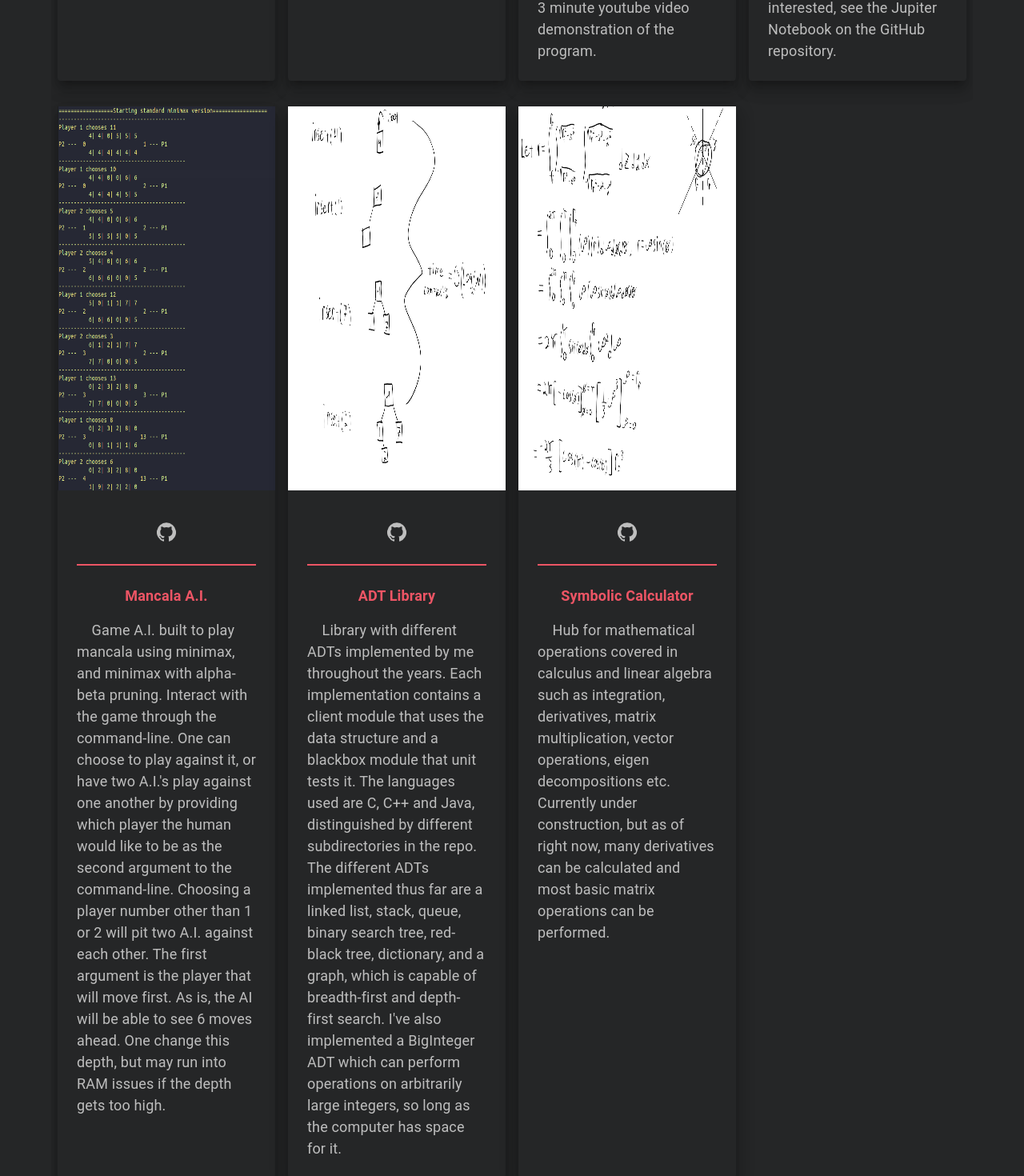
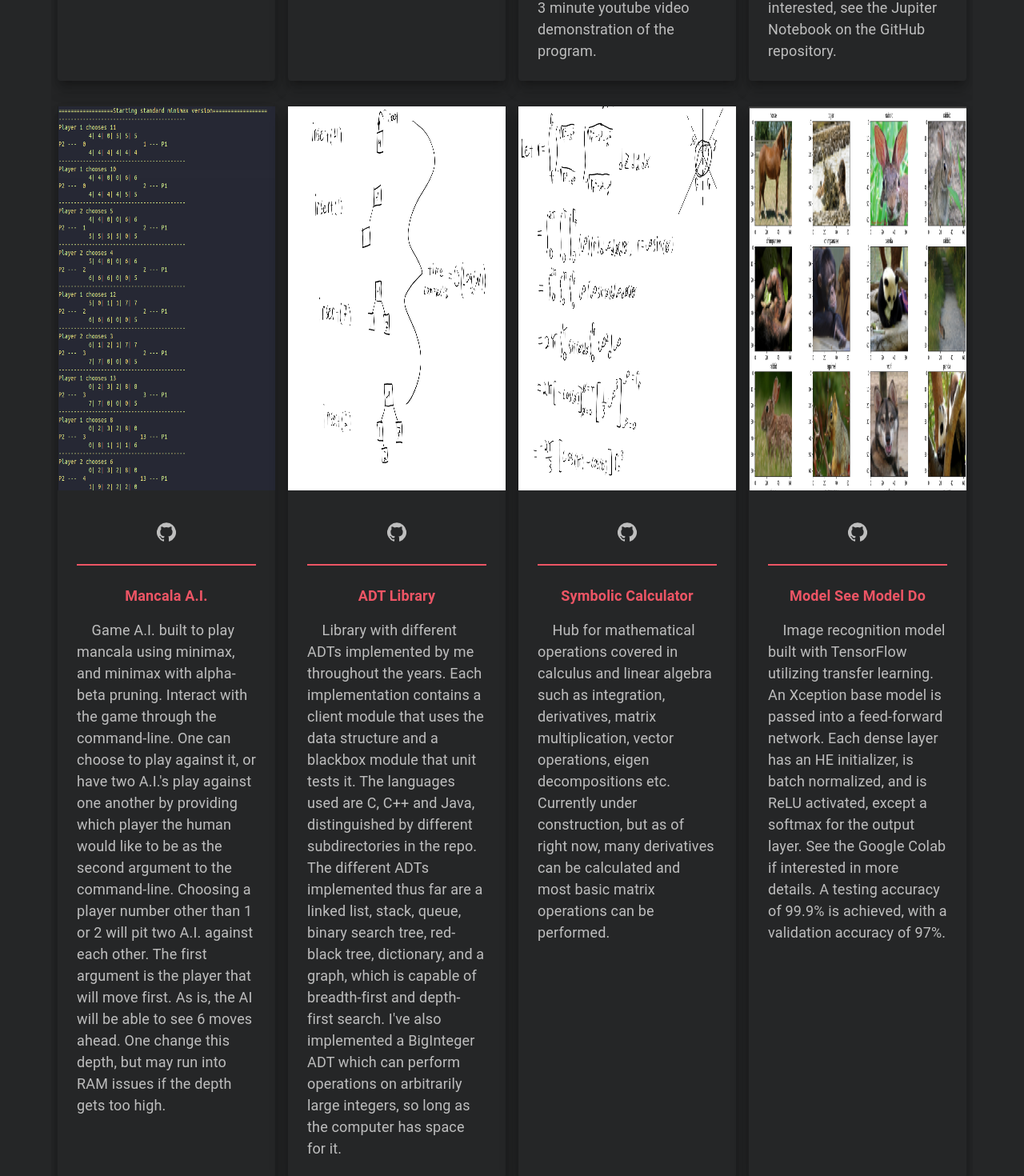
Before and after one commit to Donovanphenry/Donovanphenry, a React (Create React App) app: page /#/JobPortfolio in a window 1280 px wide. Shown: the part 2200-3670 px from the top of the page at 80% size. Built offline with nearby package versions, Linux system fonts and the light colour scheme.

Commit message:
Added CSE144 assignment 4

```diff
--- a/src/Portfolio.js
+++ b/src/Portfolio.js
@@ -15,6 +15,7 @@ import PromoterPredictorModel from './images/PromoterPredictorModel.png';
 import BstAnalysis from './images/BST_Analysis.png';
 import Integral from './images/Integral.png';
 import Mancala_AI from './images/Mancala-AI.png'
+import Model_See_Model_Do from './images/Model-See-Model-Do.png'
 
 /* eslint-disable */
 
@@ -903,6 +904,43 @@ function Portfolio() {
                 </Typography>
               </Box>
             </Paper>
+
+            <Paper className = {classes.jpProjectPaper} elevation = {12}>
+              <Link
+                href = "https://github.com/Donovanphenry/Model-See-Model-Do"
+              >
+                <PortfolioPicture
+                  className = {classes.portfolioPaperPic}
+                  statPicSrc = {Model_See_Model_Do}
+                  dynamPicSrc = {Model_See_Model_Do}
+                />
+              </Link>
+
+              <Box className = {classes.jpProjectInfo}>
+                <Link
+                  href = "https://github.com/Donovanphenry/Model-See-Model-Do"
+                  className = {classes.projectGitHubLink}
+                >
+                  <IconButton color = 'inherit'>
+                    <GitHubIcon />
+                  </IconButton>
+                </Link>
+
+                <Typography className = {classes.jpProjectNameTypog}>
+                  Model See Model Do
+                </Typography>
+
+                <Typography className = {classes.jpProjectDescTypog}>
+                  &nbsp;&nbsp;&nbsp;&nbsp;Image recognition model built with TensorFlow
+                  utilizing transfer learning. An Xception base model is passed into a
+                  feed-forward network. Each dense layer has an HE initializer, is
+                  batch normalized, and is ReLU activated, except a softmax
+                  for the output layer. See the Google Colab if interested in more
+                  details. A testing accuracy of 99.9% is achieved, with a validation
+                  accuracy of 97%.
+                </Typography>
+              </Box>
+            </Paper>
           </Box>
         </Box>
       </Paper>
```
Also changed, not shown: src/images/Model-See-Model-Do.png (added), 12 other files (tests, documents, lock files or other folders).
